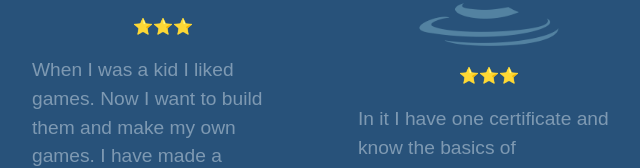
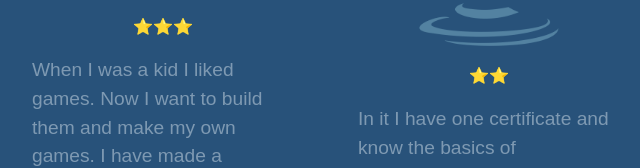
Before and after one commit to mayankkashyap9/portfolio-basic, a plain HTML site: page index.html in a window 1280 px wide. Shown: the part 2093-2261 px from the top of the page, 640-1280 px from the left. Drawn offline with nearby package versions, Linux system fonts and the light colour scheme.

Commit message:
Update index.html

```diff
--- a/index.html
+++ b/index.html
@@ -138,7 +138,7 @@
          </div>
          <div class="col col-lg-3 col-md-4 col-sm-6">
             <img src="java.png" alt="">
-            <h6>⭐️⭐️⭐</h6>
+            <h6>⭐️⭐️</h6>
             <p> In it I have one certificate and know the basics of java.Although it is a nice langugae but I won't compare it to🧑🏻‍💻😜 <<<< C++
             </p>
          </div>
```
